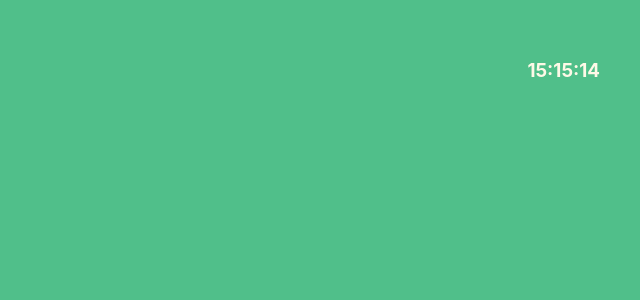
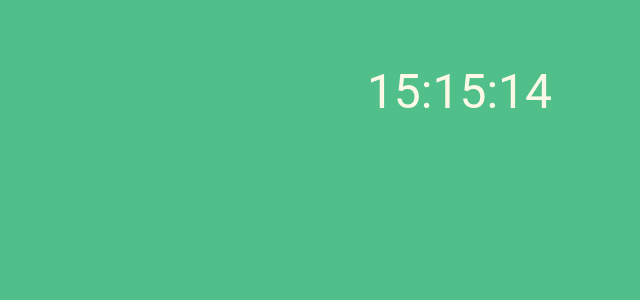
Before and after one commit to OrangeAcademy/tables, a React (Create React App) app: page / in a window 1280 px wide. Shown: the top 300 px of the page, without its empty margins (640-1280 px from the left). Built offline with nearby package versions, Linux system fonts and the light colour scheme.

Commit message:
installed MUI + added MUI Components

```diff
--- a/package.json
+++ b/package.json
@@ -3,6 +3,11 @@
   "version": "0.1.0",
   "private": true,
   "dependencies": {
+    "@emotion/react": "^11.7.1",
+    "@emotion/styled": "^11.6.0",
+    "@mui/icons-material": "^5.4.1",
+    "@mui/material": "^5.4.1",
+    "@mui/styled-engine-sc": "^5.4.1",
     "@testing-library/jest-dom": "^5.16.2",
     "@testing-library/react": "^12.1.2",
     "@testing-library/user-event": "^13.5.0",
@@ -10,6 +15,7 @@
     "react-dom": "^17.0.2",
     "react-router-dom": "^6.2.1",
     "react-scripts": "5.0.0",
+    "styled-components": "^5.3.3",
     "web-vitals": "^2.1.4"
   },
   "scripts": {
--- a/src/components/BookMeeting/Timer/Timer.css
+++ /dev/null
@@ -1,5 +0,0 @@
-.timer {
-  color: #fef9e7;
-
-  justify-self: right;
-}
--- a/src/components/BookMeeting/Timer/Timer.jsx
+++ b/src/components/BookMeeting/Timer/Timer.jsx
@@ -1,8 +1,7 @@
 import { useEffect, useState } from 'react';
 import dayjs from 'dayjs';
-import Wrapper from '../Wrapper/Wrapper';
 
-import './Timer.css';
+import { Typography, Container } from '@mui/material';
 
 const currentTimeFormatted = () => dayjs().format('HH:mm:ss');
 
@@ -19,9 +18,13 @@ const Timer = () => {
   });
 
   return (
-    <Wrapper>
-      <h3 className="timer">{currentTime}</h3>
-    </Wrapper>
+    <Container
+      sx={{ display: 'grid', margin: 0, padding: 0, minWidth: '100%' }}
+    >
+      <Typography variant="h3" color="#fef9e7" sx={{ justifySelf: 'right' }}>
+        {currentTime}
+      </Typography>
+    </Container>
   );
 };
 
--- a/src/components/BookMeeting/Wrapper/Wrapper.css
+++ /dev/null
@@ -1,14 +0,0 @@
-.wrapper {
-  display: grid;
-
-  height: calc(100vh - 80px);
-  max-width: 100%;
-  max-height: 100%;
-  background-color: #50bf8a;
-
-  padding: 40px;
-
-  white-space: no-wrap; /* Keeps the text to one line */
-  text-overflow: ellipsis; /* This will add ... to the end of text that extends beyond 100px */
-  overflow: hidden;
-}
--- a/src/components/BookMeeting/Wrapper/Wrapper.jsx
+++ b/src/components/BookMeeting/Wrapper/Wrapper.jsx
@@ -1,7 +1,20 @@
-import './Wrapper.css';
+import { Grid } from '@mui/material';
 
 const Wrapper = ({ children }) => {
-  return <div className="wrapper">{children}</div>;
+  return (
+    <Grid
+      container
+      direction="column"
+      wrap="wrap"
+      padding="4rem"
+      maxWidth="100%"
+      maxHeight="100%"
+      height="100vh"
+      sx={{ bgcolor: '#50bf8a', overflow: 'none' }}
+    >
+      {children}
+    </Grid>
+  );
 };
 
 export default Wrapper;
--- a/src/pages/BookMeeting.jsx
+++ b/src/pages/BookMeeting.jsx
@@ -1,7 +1,12 @@
 import Timer from '../components/BookMeeting/Timer/Timer';
+import Wrapper from '../components/BookMeeting/Wrapper/Wrapper';
 
 const BookMeeting = () => {
-  return <Timer />;
+  return (
+    <Wrapper>
+      <Timer />
+    </Wrapper>
+  );
 };
 
 export default BookMeeting;
```
Also changed, not shown: 1 other file (tests, documents, lock files or other folders).
